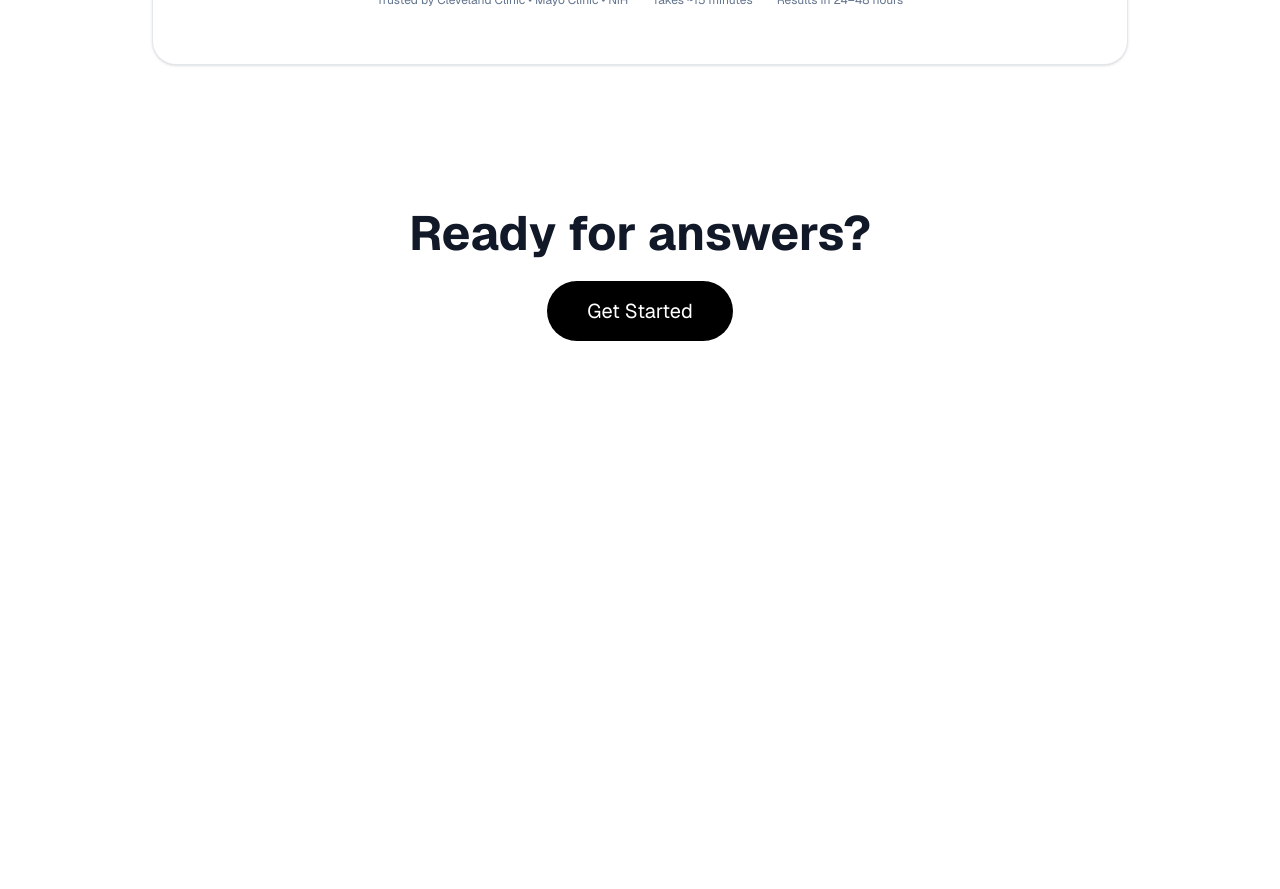
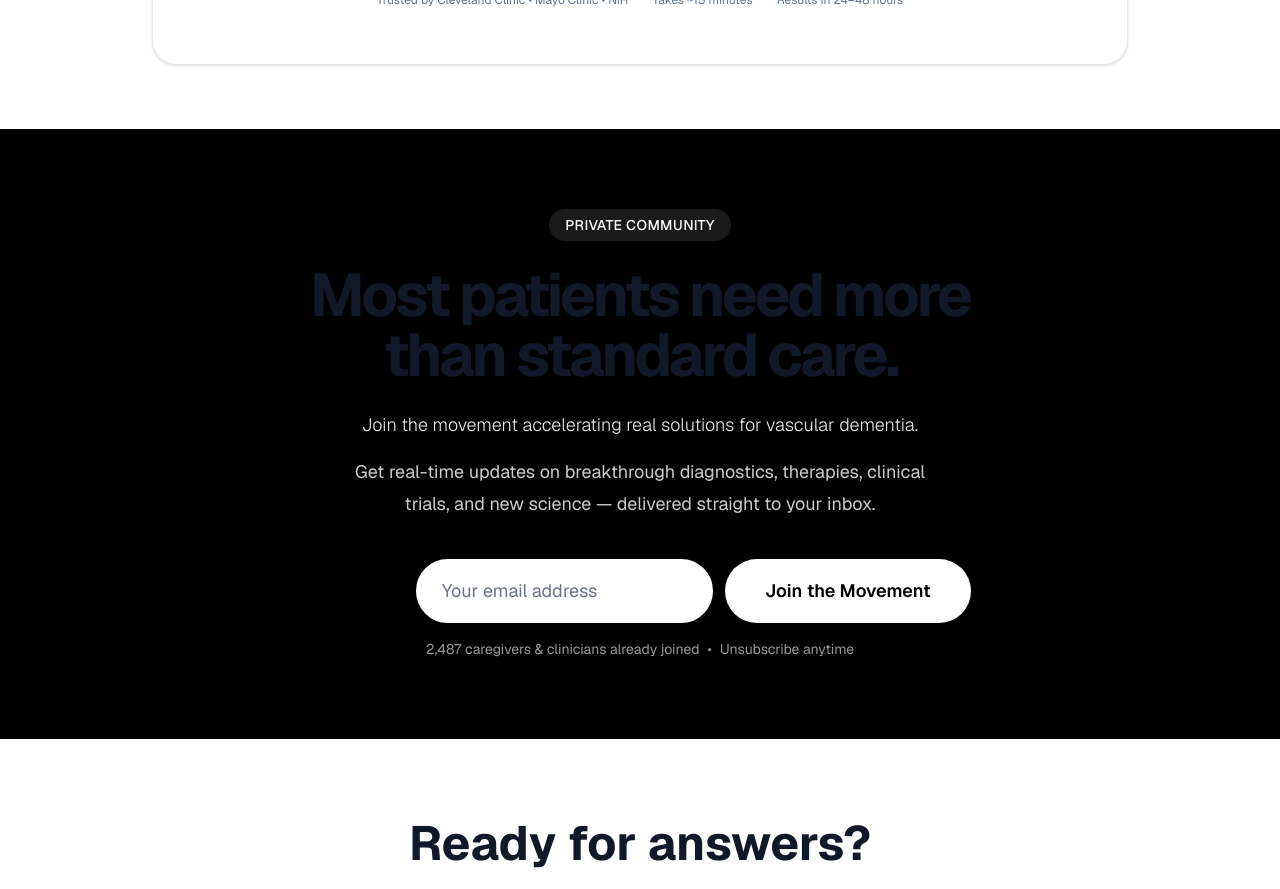
Before and after one commit to croomlawrence/vasculardementia.ai, a Next.js app: page / in a window 1280 px wide. Shown: the part 3220-4109 px from the top of the page. Before the commit the page ends 3641 px from the top, so only its background shows below. Built offline with nearby package versions, Linux system fonts and the light colour scheme.

Commit message:
Add high-converting newsletter signup CTA to homepage

```diff
--- a/app/page.tsx
+++ b/app/page.tsx
@@ -104,6 +104,58 @@ export default function Home() {
       {/* MCI Screen CTA */}
       <MCIScreenCTA />
 
+      {/* Newsletter / Community CTA - High Converting Section */}
+      <section className="bg-black py-20">
+        <div className="max-w-3xl mx-auto px-6 text-center">
+          <div className="inline-flex items-center gap-2 bg-white/10 text-white px-4 py-1.5 rounded-full text-sm font-medium mb-6 tracking-wide">
+            PRIVATE COMMUNITY
+          </div>
+
+          <h2 className="text-5xl md:text-6xl font-semibold text-white tracking-tighter mb-6 leading-none">
+            Most patients need more<br />than standard care.
+          </h2>
+
+          <p className="text-2xl text-white/90 mb-4 max-w-2xl mx-auto font-light">
+            Join the movement accelerating real solutions for vascular dementia.
+          </p>
+
+          <p className="text-lg text-white/80 mb-10 max-w-xl mx-auto">
+            Get real-time updates on breakthrough diagnostics, therapies, clinical trials, and new science — delivered straight to your inbox.
+          </p>
+
+          <form
+            className="max-w-md mx-auto"
+            onSubmit={(e) => {
+              e.preventDefault();
+              const email = (e.target as HTMLFormElement).email.value;
+              alert(`Thank you! We'll send updates to ${email}. (Form ready for email service integration)`);
+              (e.target as HTMLFormElement).reset();
+            }}
+          >
+            <div className="flex flex-col sm:flex-row gap-3">
+              <input
+                type="email"
+                name="email"
+                placeholder="Your email address"
+                className="flex-1 px-6 py-4 rounded-full text-lg bg-white text-black placeholder:text-gray-500 border-2 border-white focus:outline-none focus:border-white"
+                required
+              />
+              <button
+                type="submit"
+                className="bg-white hover:bg-gray-100 active:bg-gray-200 text-black px-10 py-4 rounded-full text-lg font-semibold whitespace-nowrap transition-all shadow-lg hover:shadow-xl"
+              >
+                Join the Movement
+              </button>
+            </div>
+            <div className="mt-4 text-sm text-white/60 flex flex-col sm:flex-row items-center justify-center gap-2">
+              <span>2,487 caregivers &amp; clinicians already joined</span>
+              <span className="hidden sm:inline">•</span>
+              <span>Unsubscribe anytime</span>
+            </div>
+          </form>
+        </div>
+      </section>
+
       {/* Final CTA */}
       <section id="get-started" className="max-w-3xl mx-auto px-6 py-20 text-center">
         <h2 className="text-5xl font-semibold mb-6">Ready for answers?</h2>
```
